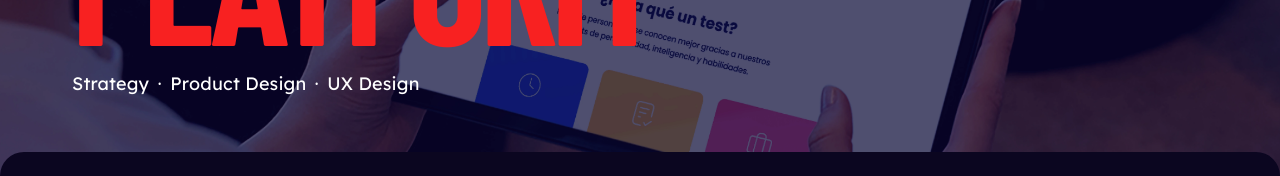
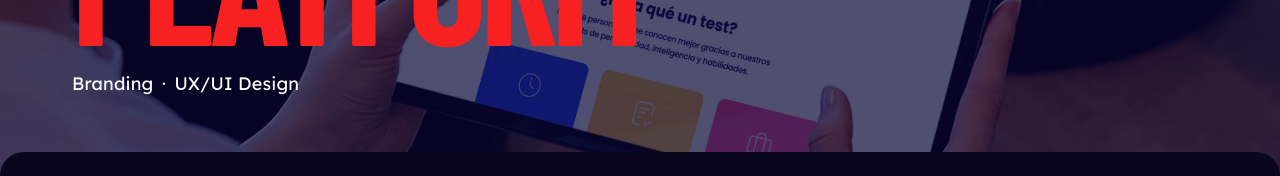
Before and after one commit to antonioharan/portfolio-react, a React (Vite) app: page /works/lead-generation-platform in a window 1280 px wide. Shown: the part 417-593 px from the top of the page. Built offline with nearby package versions, Linux system fonts and the light colour scheme; a web font is replaced by a local one.

Commit message:
areas case studies

```diff
--- a/src/i18n/works.js
+++ b/src/i18n/works.js
@@ -6,13 +6,15 @@ const works = {
     heroTitle: "TRABAJOS",
     marqueeWord: "TRABAJO",
     seeProject: "Ver proyecto",
-    areaStrategy: "Estrategia",
-    areaProductDesign: "Diseño de Producto",
-    areaUxDesign: "Diseño UX",
     titles: {
       "customer-portal": "Portal de Clientes",
       "lead-generation-platform": "Captación de leads",
       "performance-dashboard": "Panel de Rendimiento",
+    },
+    areas: {
+      "customer-portal": ["Estrategia", "Diseño de Producto", "Diseño UX/UI"],
+      "lead-generation-platform": ["Branding", "Diseño UX/UI"],
+      "performance-dashboard": ["Diseño de Producto", "Diseño UX/UI"],
     },
   },
   en: {
@@ -22,14 +24,16 @@ const works = {
     heroTitle: "WORKS",
     marqueeWord: "WORK",
     seeProject: "See project",
-    areaStrategy: "Strategy",
-    areaProductDesign: "Product Design",
-    areaUxDesign: "UX Design",
     titles: {
       "customer-portal": "Customer Portal",
       "lead-generation-platform": "Lead Generation Platform",
       "performance-dashboard": "Performance Dashboard",
     },
+    areas: {
+      "customer-portal": ["Strategy", "Product Design", "UX/UI Design"],
+      "lead-generation-platform": ["Branding", "UX/UI Design"],
+      "performance-dashboard": ["Product Design", "UX/UI Design"],
+    },
   },
 };
 
--- a/src/pages/CustomerPortal.jsx
+++ b/src/pages/CustomerPortal.jsx
@@ -15,7 +15,7 @@ export default function CustomerPortal() {
       coverImage="/images/projects/cover-adeslas.webp"
       coverImageMobile="/images/projects/cover-adeslas-mobile.webp"
       projectTitle={t.projectTitle}
-      areas={["Branding", "Product Design", "UX/UI Design"]}
+      areas={["Strategy", "Product Design", "UX/UI Design"]}
       summaryTabs={t.summaryTabs}
 
       overviewImages={[
--- a/src/pages/LeadGenerationPlatform.jsx
+++ b/src/pages/LeadGenerationPlatform.jsx
@@ -17,7 +17,7 @@ export default function LeadGenerationPlatform() {
       projectDescription="Lead Generation Platform"
       projectTitle={t.projectTitle}
       titleSize="clamp(72px, 13vw, 189px)"
-      areas={["Strategy", "Product Design", "UX Design"]}
+      areas={["Branding", "UX/UI Design"]}
       summaryTabs={t.summaryTabs}
 
       overviewImages={[
--- a/src/pages/PerformanceDashboard.jsx
+++ b/src/pages/PerformanceDashboard.jsx
@@ -17,7 +17,7 @@ export default function PerformanceDashboard() {
       coverImageMobile="/images/projects/cover-pyc-mobile.webp"
       projectDescription="Internal Analytics Platform"
       projectTitle={t.projectTitle}
-      areas={["Strategy", "Product Design", "UX Design"]}
+      areas={["Product Design", "UX/UI Design"]}
       summaryTabs={t.summaryTabs}
 
       overviewImages={[
--- a/src/pages/Works.jsx
+++ b/src/pages/Works.jsx
@@ -129,12 +129,10 @@ export default function Works() {
     },
   ];
 
-  const areaList = [t.areaStrategy, t.areaProductDesign, t.areaUxDesign];
-
   const worksData = workIds.map((w) => ({
     ...w,
     title: t.titles[w.id],
-    areaList,
+    areaList: t.areas[w.id],
   }));
 
   return (
```
